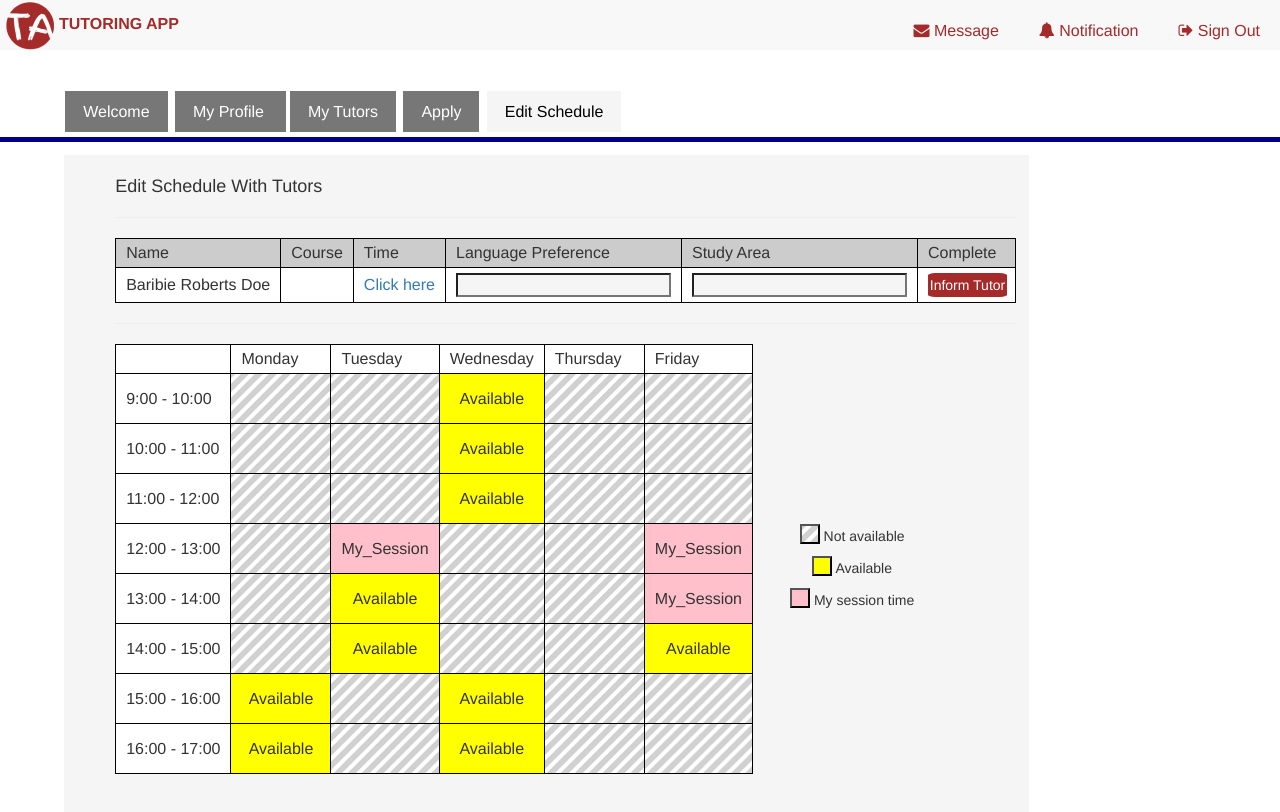
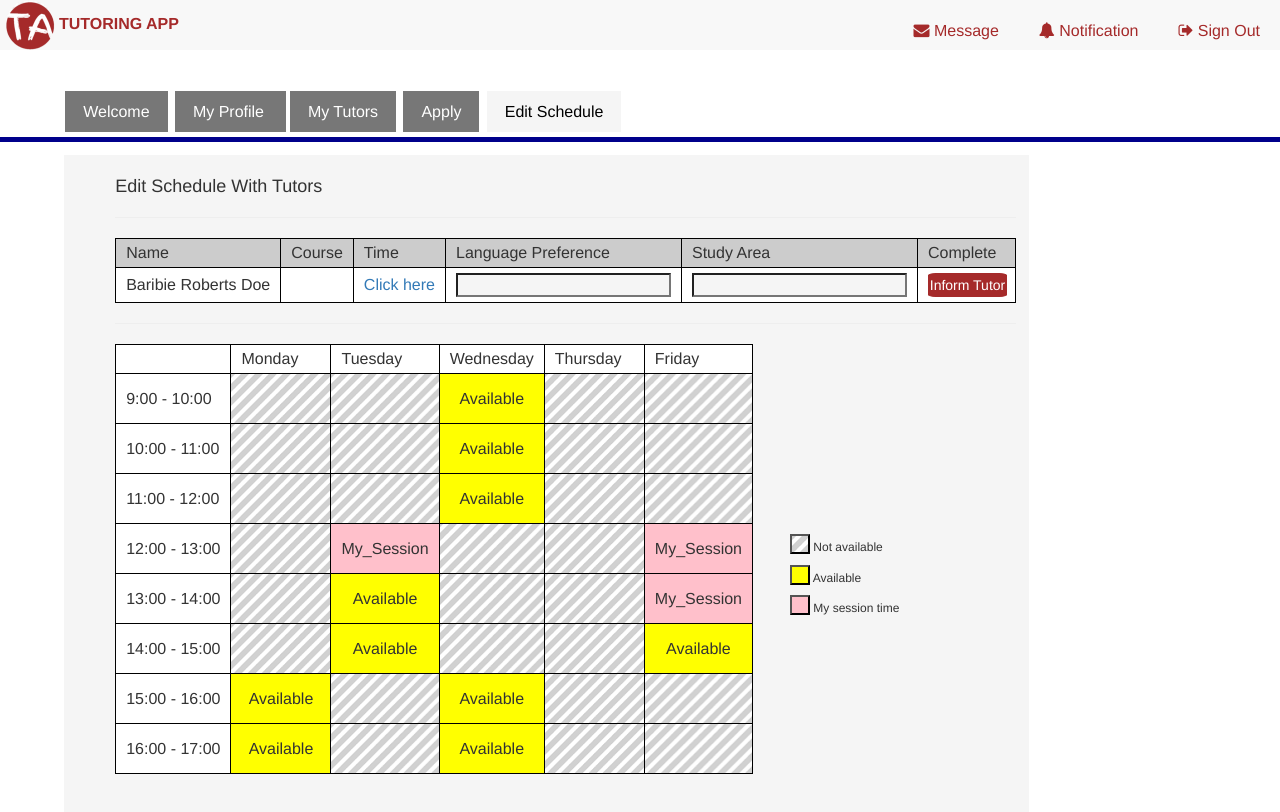
Before and after one commit to Heavenly23/Tutoring-Website-HCI-, a plain HTML site: page User Research/Initial Prototype/Edit_schedule.html in a window 1280 px wide. Both pictures are taken after a click on the link "Click here". Drawn offline with nearby package versions, Linux system fonts and the light colour scheme.

Commit message:
Errors fixed 2

```diff
--- a/User Research/Initial Prototype/Edit_schedule.html
+++ b/User Research/Initial Prototype/Edit_schedule.html
@@ -168,9 +168,9 @@
       </table>
       </div>
 <div id="indicator" >
-   <p> <button style="width:20px;height:20px;background-image:url(images/gray.png);"></button> Not available </p>
-   <p> <button style="width:20px;height:20px;background-color:yellow;"></button> Available </p>
-   <p> <button style="width:20px;height:20px;background-color:pink;"></button> My session time </p>
+   <h6> <button style="width:20px;height:20px;background-image:url(images/gray.png);"></button> Not available </h6>
+   <h6> <button style="width:20px;height:20px;background-color:yellow;"></button> Available </h6>
+   <h6> <button style="width:20px;height:20px;background-color:pink;"></button> My session time </h6>
 </div>
 
 </div>
--- a/User Research/Initial Prototype/index.css
+++ b/User Research/Initial Prototype/index.css
@@ -325,9 +325,8 @@ table th{
 
 #indicator{
   float:left;
-  margin:20% 3%;
+  margin:20% 3% ;
   display:none;
-
 }
 
 
```
